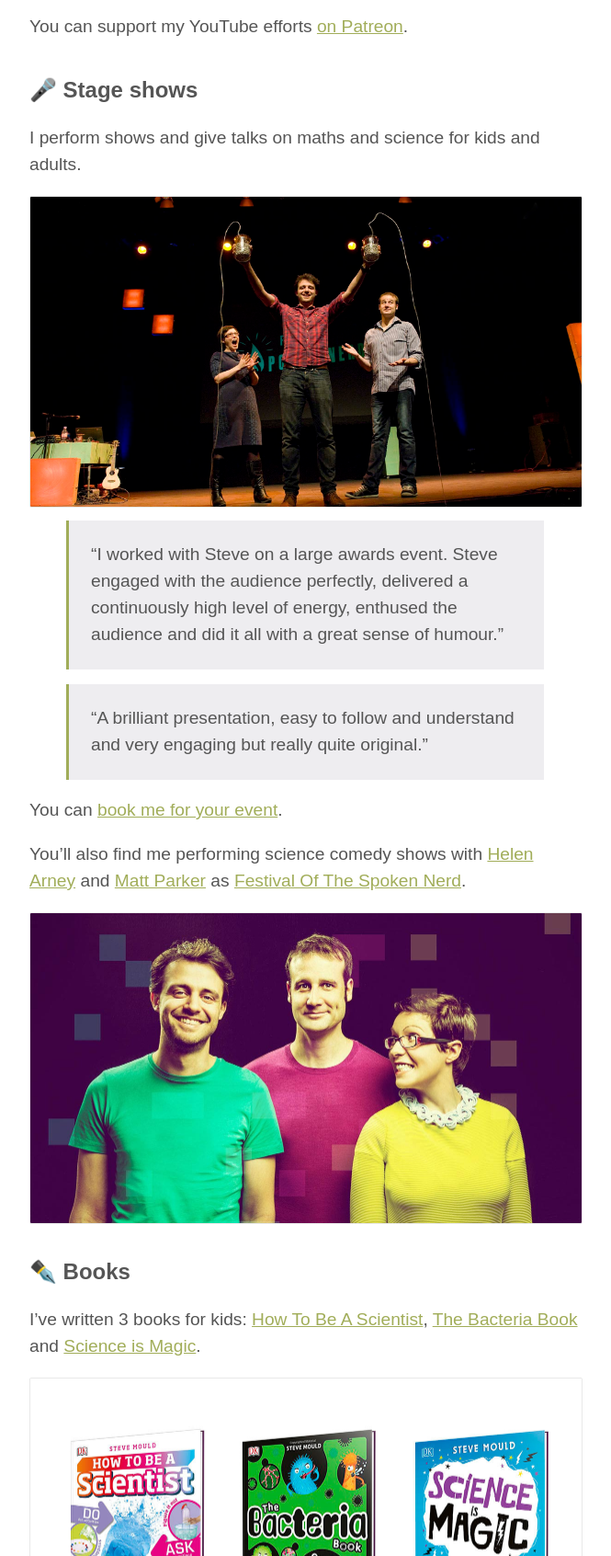
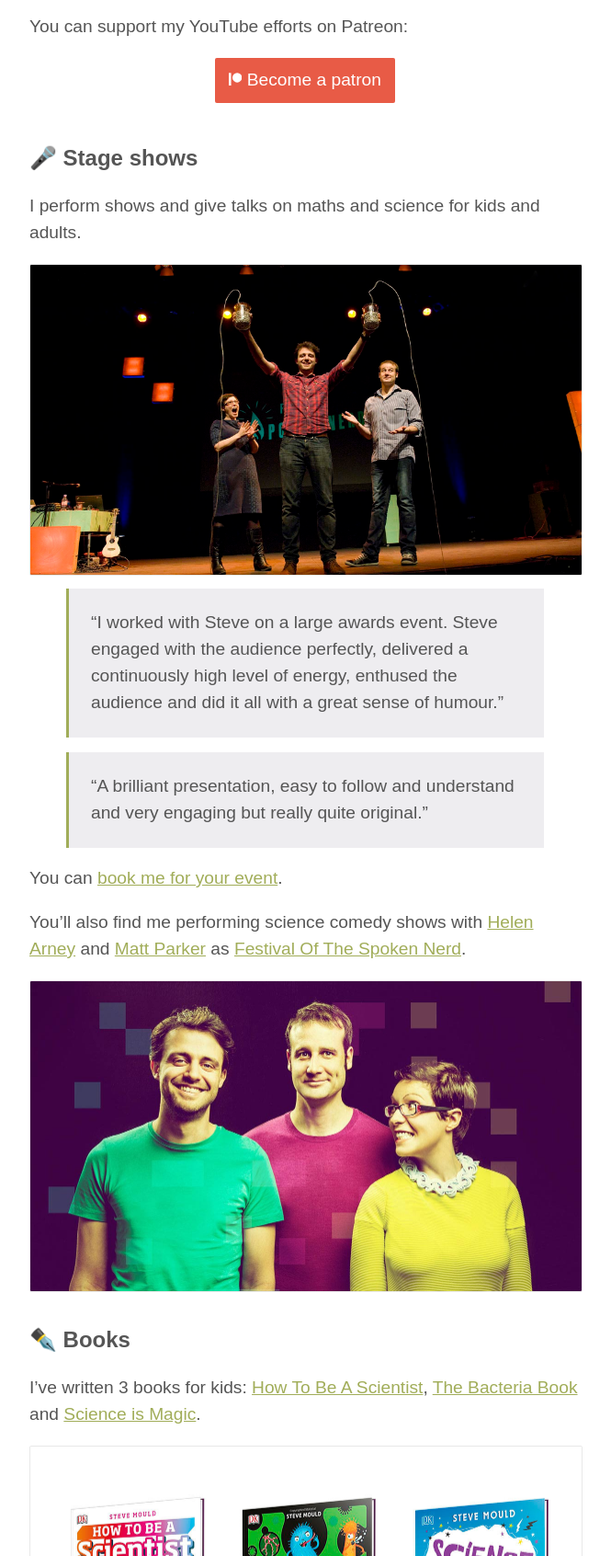
Before and after one commit to steventhebrave/steventhebrave.github.io, a Jekyll site: the page built from index.md, in a window 1280 px wide, cut to the strip 1006-2698 px from the top of the page. Shown: the whole strip at 92% size, without its empty margins (308-973 px from the left). Built offline with Jekyll 4.4.1, drawn with Linux system fonts in a browser that asks for light colours; some of the changed text lies outside the part shown.

Commit message:
Add GDPR wording and make Patreon more promenant

```diff
--- a/_sass/_layout.scss
+++ b/_sass/_layout.scss
@@ -278,6 +278,11 @@ picture img {
     }
 }
 
+.patreon {
+    background-color:rgb(232, 91, 70);
+    // border-radius: 200px;
+}
+
 .main-title {
     font-size: 3em;
     font-weight: 800;
--- a/index.md
+++ b/index.md
@@ -27,7 +27,10 @@ I have <span id="subs">{% include youtubesubs.html %}</span> subscribers and <sp
 	<iframe width="560" height="315" src='https://www.youtube-nocookie.com/embed/videoseries?list=PLcqX4UMXNKEfOtUdeSVeVHNayUofvk6Vy' allow="accelerometer; autoplay; encrypted-media; gyroscope; picture-in-picture" allowfullscreen></iframe>
 </div>
 
-You can support my YouTube efforts [on Patreon](https://www.patreon.com/stevemould).
+You can support my YouTube efforts on Patreon:
+
+[<svg viewBox="0 0 569 546" class="icon" xmlns="http://www.w3.org/2000/svg"><g><circle cx="362.589996" cy="204.589996" data-fill="1" id="Oval" r="204.589996"></circle><rect data-fill="2" height="545.799988" id="Rectangle" width="100" x="0" y="0"></rect></g></svg> Become a patron](https://www.patreon.com/bePatron?u=8826942){:.jumbo-button .patreon}
+{: style="text-align: center;"}
 
 ## 🎤 Stage shows
 
```
Also changed, not shown: other parts of index.md (+1 -1 lines), images/become_a_patron_button@2x.png (added).
